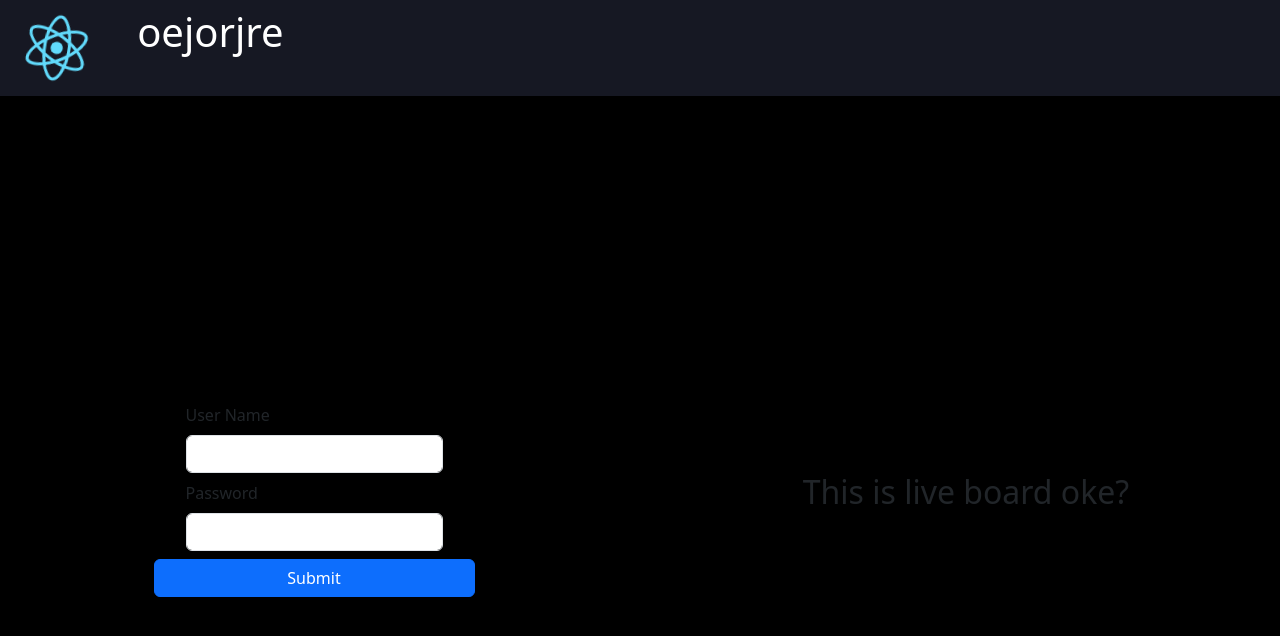
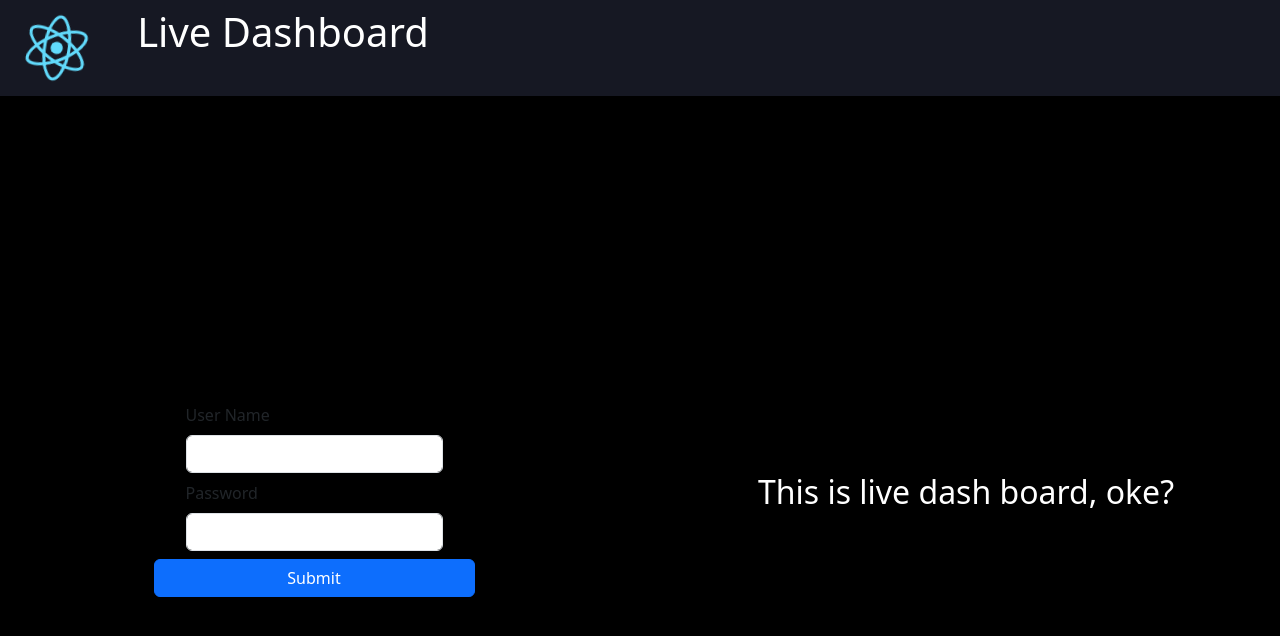
Before and after one commit to EbelAlfie/live-dashboard, a React (Create React App) app: page / in a window 1280 px wide. Shown: the top 636 px of the page. Built offline with nearby package versions, Linux system fonts and the light colour scheme.

Commit message:
fixing styles

```diff
--- a/src/component/Text.tsx
+++ b/src/component/Text.tsx
@@ -5,15 +5,15 @@ type HeaderProps = {
 } & React.HTMLAttributes<HTMLHeadingElement>
 
 
-const HeaderText: React.FC<HeaderProps> = ({ text }) => {
+const HeaderText: React.FC<HeaderProps> = (prop) => {
     return (
-       <h1>{text}</h1>
+       <h1>{prop.text}</h1>
     )
 }
 
-const TitleText: React.FC<HeaderProps> = ({ text }) => {
+const TitleText: React.FC<HeaderProps> = (prop) => {
     return (
-        <h2>text</h2>
+        <h2 className={prop.className}>{prop.text}</h2>
     )
 }
 
--- a/src/component/header/AppBar.tsx
+++ b/src/component/header/AppBar.tsx
@@ -9,7 +9,7 @@ export function AppBar() {
 					<img src={logo} className="App-logo" alt="app logo" />
 				</div>
 				<div className="col-sm-auto">
-					<HeaderText text="oejorjre" />
+					<HeaderText text="Live Dashboard" />
 				</div>
 			</header>
         </>
--- /dev/null
+++ b/src/component/text.css
@@ -0,0 +1,3 @@
+.text-default {
+    color: white;
+}
--- a/src/index.tsx
+++ b/src/index.tsx
@@ -4,6 +4,7 @@ import './index.css';
 import App from './App';
 import 'bootstrap/dist/css/bootstrap.css';
 import "./component/header/app-bar.css"
+import "./component/text.css"
 import "./pages/login/login.css"
 
 const root = ReactDOM.createRoot(
--- a/src/pages/login/components/MiscDesc.tsx
+++ b/src/pages/login/components/MiscDesc.tsx
@@ -1,10 +1,10 @@
+import { TitleText } from "../../../component/Text";
+
 export function WelcomeBanner() {
     return(
         <>
             <div className="col d-flex justify-content-center align-items-center">
-                <h2>
-                    This is live board oke?
-                </h2>
+                <TitleText className="text-default" text="This is live dash board, oke?" />
             </div>
         </>
     )
```
